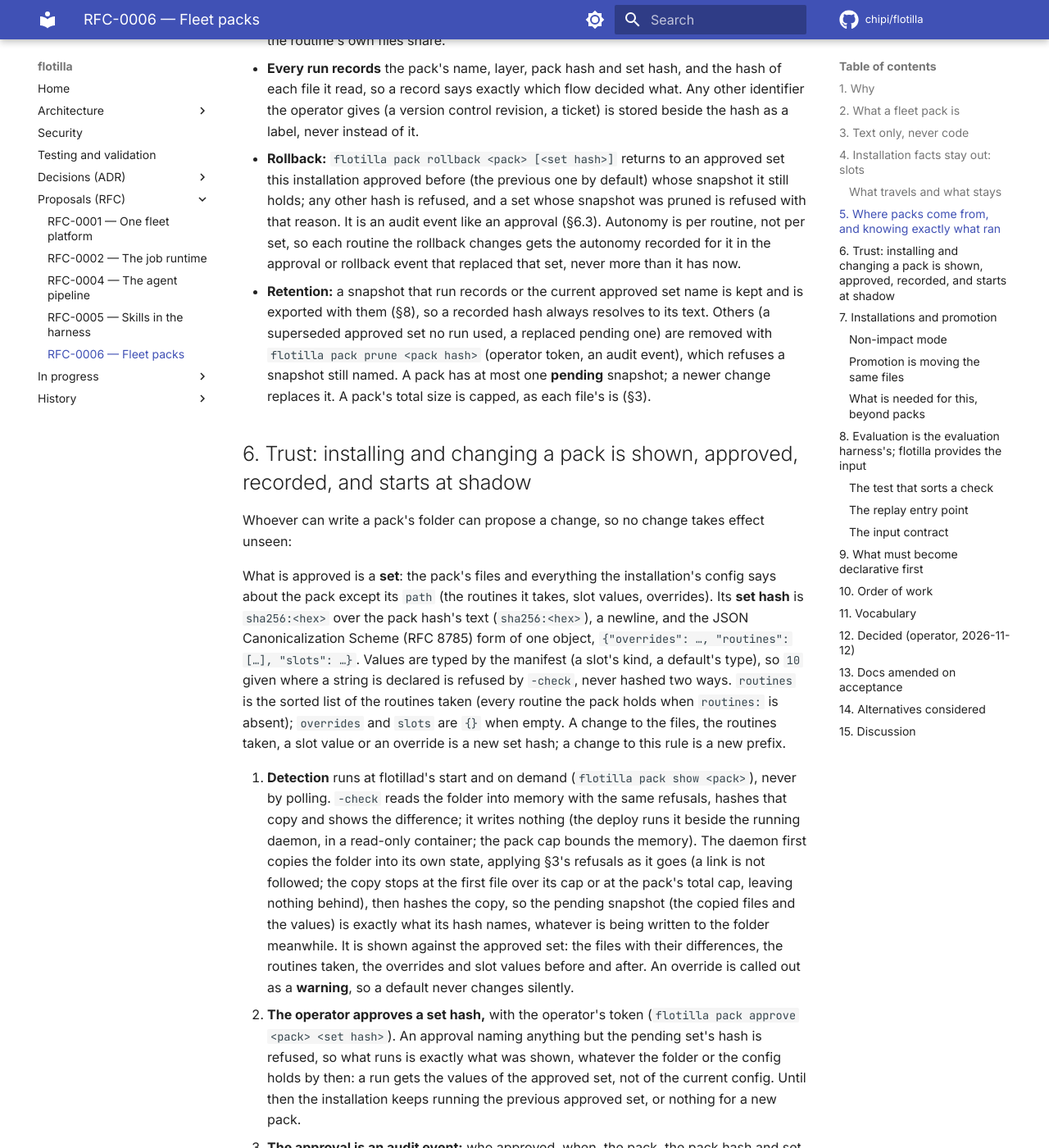
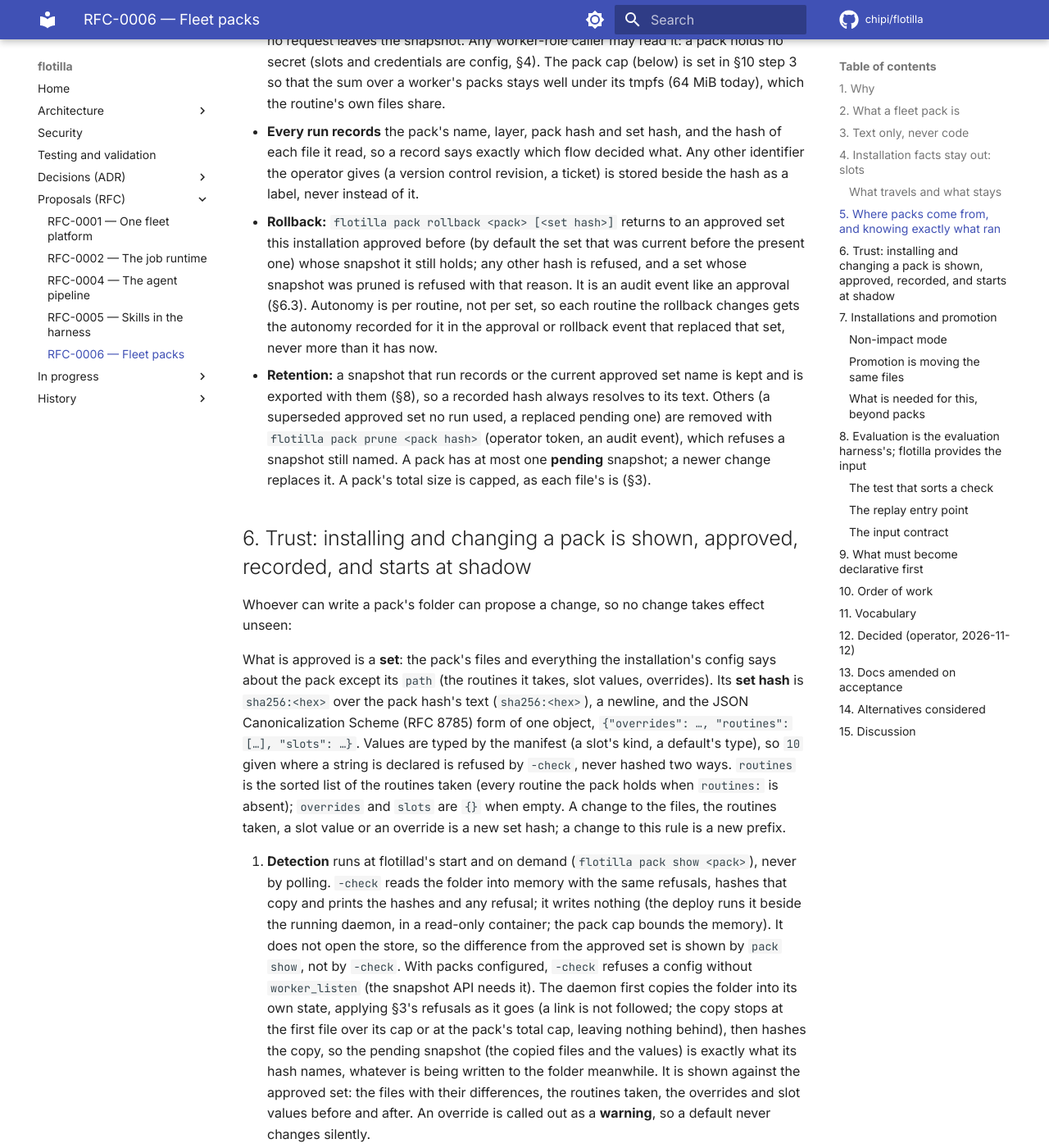
Before and after one commit to chipi/flotilla, an MkDocs documentation site: the page built from docs/rfc/RFC-0006-fleet-packs.md, in a window 1280 px wide and 1400 px high, scrolled down 5639 px. Shown: the whole window at 82% size. Built offline with MkDocs 1.6.1 and Material for MkDocs 9.7.7, drawn with Linux system fonts in a browser that asks for light colours; comment, search, counter and statistics services are not loaded; some of the changed text lies outside the part shown.

Commit message:
docs: RFC-0006 revision 9, the sixth review's wording fixes
A fresh read-only agent reviewed revision 8: every revision-8 fix held
against the tree, no blocker, verdict ready for the operator's
acceptance. Revision 9 takes in its three one-sentence fixes and nits,
with no design change:

- actions declared by the component that runs them (ADR-0005 d4 today,
  ADR-0009's host agent roles once built);
- an installation's extension declares its registry by a mounted file;
- GET /v1/registry on the worker service's own server
  (FLOTILLA_WORKER_LISTEN), not flotillad's workers' listener;
- registry.json (stdlib-readable, as the spec copies are); model
  capabilities from the models: aliases once the routine names one;
- a cached snapshot dropped only when no running run uses it;
- -check prints hashes and refusals without opening the store, and
  needs worker_listen with packs;
- the worker's pack hash over its whole built-in copy; per-file
  recording by the runtime's loaders;
- rollback restores the recorded autonomy, defaults to the set current
  before the present one; the compose README's lines in §13.

make docs-validate: docs validate OK.

Co-Authored-By: Claude Opus 5.5 <noreply@anthropic.com>
Claude-Session: https://claude.ai/code/session_014cvkLDhZiuT6G7yUUfGC4i

```diff
--- a/docs/rfc/RFC-0006-fleet-packs.md
+++ b/docs/rfc/RFC-0006-fleet-packs.md
@@ -187,21 +187,24 @@ version control. No mechanism here depends on one.
   is the snapshot, and the image a worker runs need not be flotillad's: the candidate worker
   (RFC-0002 §9) runs another tag on purpose. So each reader hashes what it reads, by the same rule:
   flotillad the spec it schedules from (and its whole built-in pack, in its `start` event), the
-  worker the playbooks, skills and defaults it reads. The worker returns its pack hash and its
-  version (the one `/healthz` reports) with the run's result; flotillad writes both hashes on the
-  run row. A difference is expected when the worker's version differs from flotillad's (the
-  candidate runs another tag on purpose) and an alert when the versions are equal. The run row holds
-  flotillad's part and the worker's pack hash; the run's capture holds the hash of each file the
-  routine read; `records export` (§8) joins them by run id into one manifest per record (contract
-  3). For a built-in pack, `FLOTILLA_PACK`'s pack hash is flotillad's. Installation pack folders
-  are mounted read-only into flotillad only, never into a worker (ADR-0002: a run cannot read the
-  host). flotillad copies a pack's files into its own state, keyed by the pack hash, when it shows a
-  change (§6), and a run uses only an approved snapshot: the worker fetches the files it needs from
-  flotillad's worker API, `/v1/packs/<hash>/<path>`, using `FLOTILLA_PACK` (§4), and caches them by
-  hash in the worker's tmpfs, one snapshot per pack (the one `FLOTILLA_PACK` names; others are
-  dropped). A folder edited afterwards changes nothing that runs until its new
-  hash is shown and approved; a deleted or missing folder stops nothing either (`-check` warns, the
-  snapshot runs).
+  worker the playbooks, skills and defaults it reads (in the capture, per file), and the §5 manifest
+  hash over its whole copy of the built-in pack. Recording per file is the runtime's loaders'
+  (`runtime/skills.py`, `runtime/harness.py`) for any fleet, not only triage's capture. The worker
+  returns that pack hash and its version (the one `/healthz` reports) with the run's result;
+  flotillad writes both hashes on the run row. A difference is expected when the worker's version
+  differs from flotillad's (the candidate runs another tag on purpose) and an alert when the
+  versions are equal. The run row holds flotillad's part and the worker's pack hash; the run's
+  capture holds the hash of each file the routine read; `records export` (§8) joins them by run id
+  into one manifest per record (contract 3). For a built-in pack, `FLOTILLA_PACK`'s pack hash is
+  flotillad's. Installation pack folders are mounted read-only into flotillad only, never into a
+  worker (ADR-0002: a run cannot read the host). flotillad copies a pack's files into its own state,
+  keyed by the pack hash, when it shows a change (§6), and a run uses only an approved snapshot: the
+  worker fetches the files it needs from flotillad's worker API, `/v1/packs/<hash>/<path>`, using
+  `FLOTILLA_PACK` (§4), and caches them by hash in the worker's tmpfs, one snapshot per pack (the
+  one `FLOTILLA_PACK` names; others are dropped when no running run uses them, since routines run
+  concurrently). A folder edited afterwards changes nothing that runs until its new hash is shown
+  and approved; a deleted or missing folder stops nothing either (`-check` warns, the snapshot
+  runs).
 - **The snapshot API** serves approved snapshots only (the current one and earlier approved ones),
   never a pending one. The `<hash>` segment must be `sha256:` and 64 hex digits before any lookup,
   and `<path>` a path listed in that snapshot's manifest, so no request leaves the snapshot. Any
@@ -212,7 +215,8 @@ version control. No mechanism here depends on one.
   read, so a record says exactly which flow decided what. Any other identifier the operator gives (a
   version control revision, a ticket) is stored beside the hash as a label, never instead of it.
 - **Rollback:** `flotilla pack rollback <pack> [<set hash>]` returns to an approved set this
-  installation approved before (the previous one by default) whose snapshot it still holds; any
+  installation approved before (by default the set that was current before the present one) whose
+  snapshot it still holds; any
   other hash is refused, and a set whose snapshot was pruned is refused with that reason. It is an
   audit event like an approval (§6.3). Autonomy is per routine, not per set, so each routine the
   rollback changes gets the autonomy recorded for it in the approval or rollback event that
@@ -240,15 +244,17 @@ or an override is a new set hash; a change to this rule is a new prefix.
 
 1. **Detection** runs at flotillad's start and on demand (`flotilla pack show <pack>`), never by
    polling. `-check` reads the folder into memory with the same refusals, hashes that copy and
-   shows the difference; it writes nothing (the deploy runs it beside the running daemon, in a
-   read-only container; the pack cap bounds the memory). The daemon first copies the folder into
-   its own state, applying §3's refusals as it
-   goes (a link is not followed; the copy stops at the first file over its cap or at the pack's
-   total cap, leaving nothing behind), then hashes the copy, so the
-   pending snapshot (the copied files and the values) is exactly what its hash names, whatever is
-   being written to the folder meanwhile. It is shown against the approved set: the files with their
-   differences, the routines taken, the overrides and slot values before and after. An override is
-   called out as a **warning**, so a default never changes silently.
+   prints the hashes and any refusal; it writes nothing (the deploy runs it beside the running
+   daemon, in a read-only container; the pack cap bounds the memory). It does not open the store, so
+   the difference from the approved set is shown by `pack show`, not by `-check`. With packs
+   configured, `-check` refuses a config without `worker_listen` (the snapshot API needs it). The
+   daemon first copies the folder into its own state, applying §3's refusals as it goes (a link is
+   not followed; the copy stops at the first file over its cap or at the pack's total cap, leaving
+   nothing behind), then hashes the copy, so the pending snapshot (the copied files and the values)
+   is exactly what its hash names, whatever is being written to the folder meanwhile. It is shown
+   against the approved set: the files with their differences, the routines taken, the overrides and
+   slot values before and after. An override is called out as a **warning**, so a default never
+   changes silently.
 2. **The operator approves a set hash,** with the operator's token (`flotilla pack approve <pack>
    <set hash>`). An approval naming anything but the pending set's hash is refused, so what runs is
    exactly what was shown, whatever the folder or the config holds by then: a run gets the values of
@@ -263,7 +269,8 @@ or an override is a new set hash; a change to this rule is a new prefix.
    them. A routine is changed when anything it depends on differs from the approved set: a file it
    reads (its spec, playbooks, skills, defaults; a file two routines share changes both), or a slot
    or override it uses; a routine newly taken (`routines:`) is changed too. The approval sets each
-   changed routine's autonomy control (ADR-0008) to `shadow`. Autonomy is earned in each
+   changed routine's autonomy control (ADR-0008) to `shadow` (a rollback restores the recorded
+   value instead, §5). Autonomy is earned in each
    installation, routine by routine; the author's settings are an upper bound, never a starting
    point.
 
@@ -450,15 +457,20 @@ that are declarative from the start (the ops fleet's daily brief, RFC-0001 phase
    API on the workers' listener, slots, overrides with their warning, approval of a set, rollback,
    prune, "changed routines start at shadow", and the size caps (per file kind and per pack, the
    per-pack cap set so a worker's packs fit well under its tmpfs).
-4. ADR-0011's registry, with gates and model capabilities added. Each worker's tools, gates and
-   actions are declared in a file in the repo (`worker/<worker>/registry.yaml`), copied into both
-   images like `fleets/`, so flotillad's image carries the declaration of its own tag and `-check`
-   reads its own copy (the deploy runs `-check` before the new worker is up). At start, and when a
-   worker is first reached, flotillad reads the declaration the running worker serves
-   (`GET /v1/registry` on the worker's listener, beside `/healthz`) and records a difference from
-   its copy as §5 records a pack hash difference (expected for the candidate on another tag). A
-   test keeps each declaration equal to what the worker's code registers. Then the `requires` check
-   (§3) against flotillad's copy.
+4. ADR-0011's registry, with gates added. Each worker's tools and gates, and the actions of the
+   component that runs them (the worker today, ADR-0005 decision 4; the host agent's `actions` and
+   `connector` roles once built, ADR-0009), are declared in a JSON file in the repo
+   (`worker/<worker>/registry.json`, JSON as the spec copies are, so the stdlib reads it), copied
+   into both images like `fleets/`, so flotillad's image carries the declaration of its own tag and
+   `-check` reads its own copy (the deploy runs `-check` before the new worker is up). A worker not
+   built from this repo (an installation's registered extension, §3) gives its declaration as a file
+   the installation's config names, mounted read-only into flotillad like a pack folder. At start,
+   and when a worker is first reached, flotillad reads the declaration the running worker serves
+   (`GET /v1/registry` on the worker service's own HTTP server, `FLOTILLA_WORKER_LISTEN`, beside
+   its `POST /v1/runs` and `/healthz`) and records a difference from its copy as §5 records a pack
+   hash difference (expected for the candidate on another tag). A test keeps each declaration equal
+   to what the worker's code registers. Model capabilities come from flotillad's `models:` aliases,
+   once the routine names its alias (§9.4). Then the `requires` check (§3) against flotillad's copy.
 5. The installation-wide autonomy and budget caps.
 6. Record export in one format with the input contract (§8), and the promotion record.
    The replay entry point does not wait for packs: it goes first, as an RFC-0002 amendment (the
@@ -505,8 +517,9 @@ that are declarative from the start (the ops fleet's daily brief, RFC-0001 phase
   (§7).
 - `docs/architecture/deployment.md`: the read-only pack mount into flotillad; the installation's name.
 - `docs/architecture/components.md`: the workers' listener itself (documented today only in
-  `deploy/compose/README.md`, as `worker_listen`) with the ledger and the snapshot API; in code,
-  the comments that say the workers' listener serves the ledger and nothing else (`internal/api`).
+  `deploy/compose/README.md`, as `worker_listen`) with the ledger and the snapshot API; that
+  README's "the ledger only" and "serves the ledger and nothing else"; in code, the comments that
+  say the same (`internal/api`).
 - RFC-0002 §4: "a push" among outputs means a git push; a metrics push is telemetry (§7).
 - RFC-0002 §8: the replay entry point's seams and `freeze.py` (§8 here).
 
@@ -609,3 +622,14 @@ that are declarative from the start (the ops fleet's daily brief, RFC-0001 phase
     the approval or rollback event; the worker caches one snapshot per pack and the pack cap is set
     in step 3; the registry named as ADR-0011's; the compose names to parametrise corrected; the
     tools and gates live in the fleet's code.
+- **2026-11-12, sixth independent review, of revision 8** (a fresh read-only agent). It confirmed
+  every fix of revision 8 against the tree, found no blocker, and judged the RFC ready for the
+  operator's acceptance. Revision 9 takes in its three wording fixes and its nits: actions are
+  declared by the component that runs them (the worker today, the host agent's roles once built);
+  an installation's extension declares its registry by a mounted file; `GET /v1/registry` is on
+  the worker service's own server, not flotillad's workers' listener; the declaration is JSON;
+  model capabilities come from the `models:` aliases; a cached snapshot is dropped only when no
+  running run uses it; `-check` prints hashes and refusals without opening the store, and needs
+  `worker_listen` with packs; the worker's pack hash covers its whole built-in copy, and per-file
+  recording is the runtime's loaders'; rollback restores the recorded autonomy and defaults to the
+  set current before the present one; the compose README's lines join §13.
```
Also changed, not shown: other parts of docs/rfc/RFC-0006-fleet-packs.md (+2 -2 lines), docs/rfc/README.md (+1 -1 lines).
